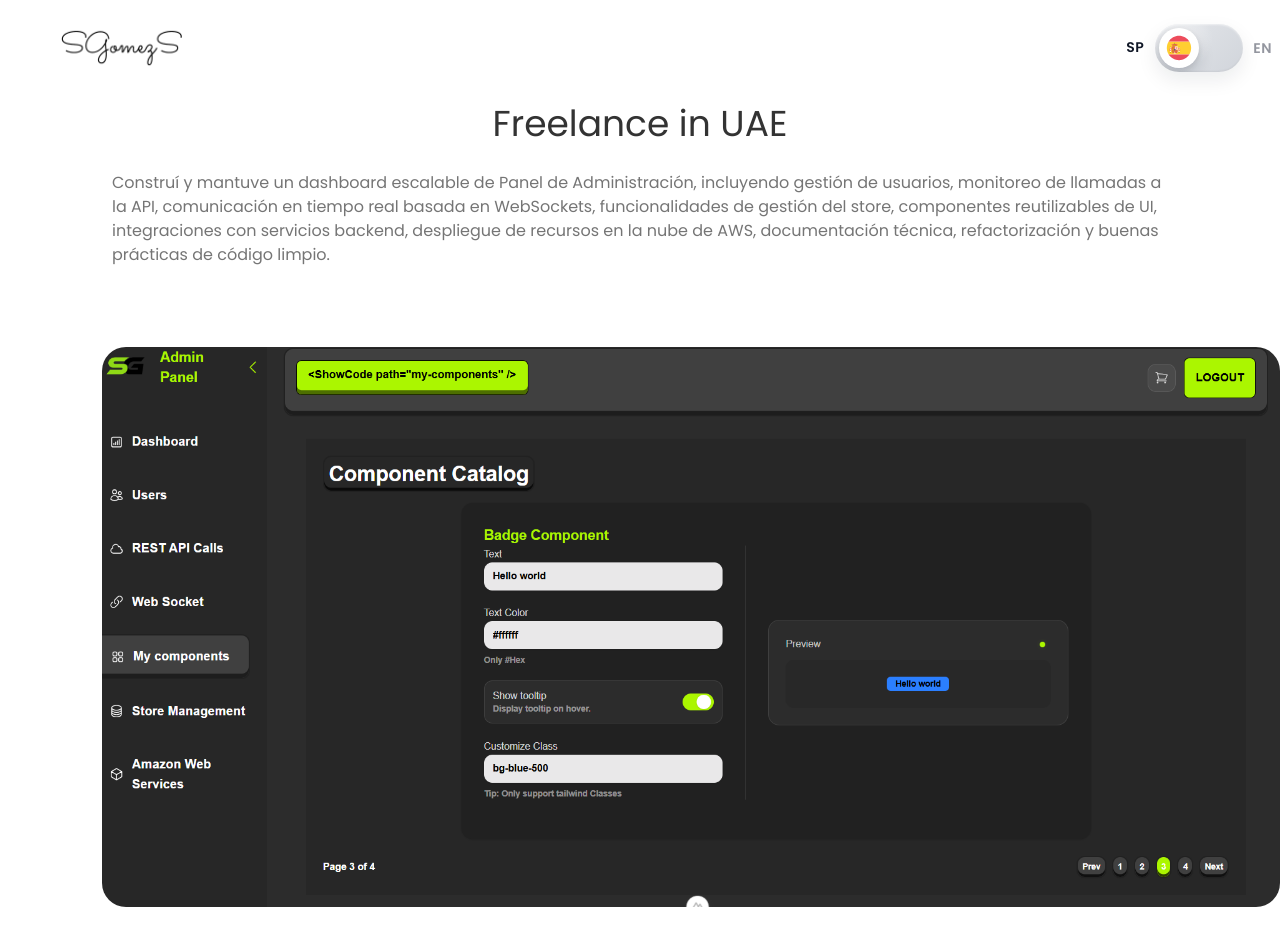
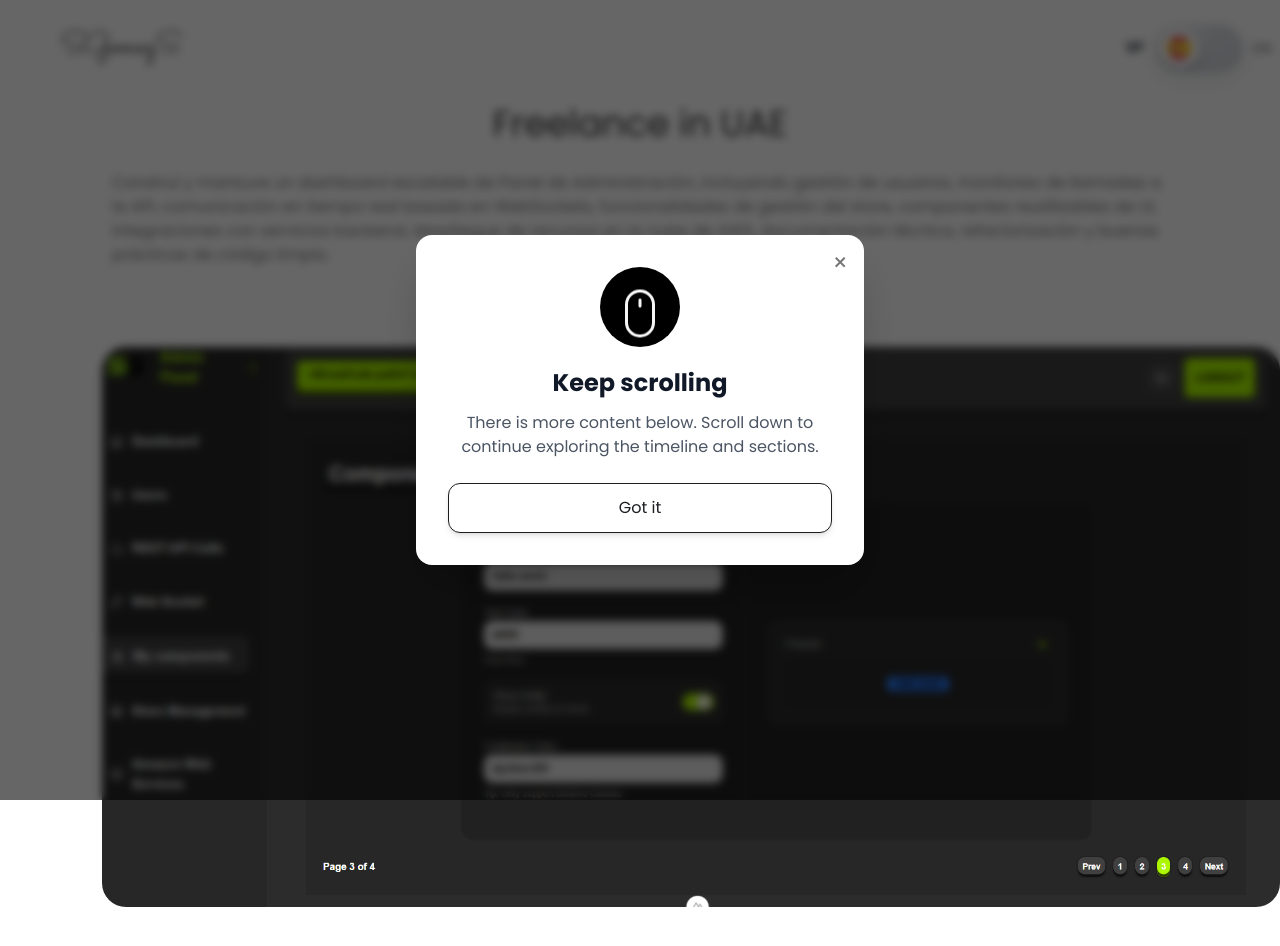
Before and after one commit to sebastiangs23/Portfolio, a React (Vite) app in the folder front/portfolio/: page /experience/freelance in a window 1280 px wide. Shown: the top 946 px of the page. Built offline with nearby package versions, Linux system fonts and the light colour scheme.

Commit message:
feat: mouse modal scrolling & componentization of the Timelineitem

```diff
--- a/front/portfolio/src/components/Background/Background.jsx
+++ b/front/portfolio/src/components/Background/Background.jsx
@@ -2,12 +2,13 @@ import { useEffect, useRef, useState } from "react";
 import { Link } from "react-router-dom";
 import { useLanguage } from "../Language/Language";
 import { FaLaptopCode, FaRegBuilding } from "react-icons/fa";
+import TimelineItem from "./components/TimeLineItem.jsx";
 import "./Background.css";
 
 export default function Background() {
+  const timelineRefs = useRef([]);
+  const { sentences } = useLanguage();
   const [toggleState, setToggleState] = useState(1);
-  const { sentences } = useLanguage();
-  const timelineRefs = useRef([]);
 
   const toggleTab = (index) => {
     setToggleState(index);
@@ -44,38 +45,6 @@ export default function Background() {
       observer.disconnect();
     };
   }, [toggleState, sentences]);
-
-  const TimelineItem = ({
-    children,
-    isLeft,
-    index,
-    refIndex,
-    showEmptyRight = true,
-  }) => {
-    return (
-      <div
-        ref={(el) => setTimelineRef(el, refIndex)}
-        className="training__core-data-content-each timeline-item"
-        style={{ transitionDelay: `${index * 120}ms` }}
-      >
-        {isLeft ? (
-          <div className="timeline-card">{children}</div>
-        ) : (
-          <div className="timeline-spacer" aria-hidden="true"></div>
-        )}
-
-        <div className="timeline-center">
-          <span className="training__timeline-rounder"></span>
-        </div>
-
-        {!isLeft ? (
-          <div className="timeline-card">{children}</div>
-        ) : showEmptyRight ? (
-          <div className="timeline-spacer" aria-hidden="true"></div>
-        ) : null}
-      </div>
-    );
-  };
 
   return (
     <section className="training mt-24" id="background">
@@ -143,6 +112,7 @@ export default function Background() {
                     isLeft={isLeft}
                     index={index}
                     refIndex={index}
+                    setTimelineRef={setTimelineRef}
                   >
                     <div>
                       <h3 className="training__core-title">{job.position}</h3>
@@ -222,6 +192,7 @@ export default function Background() {
                     isLeft={isLeft}
                     index={index}
                     refIndex={100 + index}
+                    setTimelineRef={setTimelineRef}
                   >
                     <div>
                       <h3 className="training__core-title">{item.title}</h3>
@@ -275,6 +246,7 @@ export default function Background() {
                     isLeft={isLeft}
                     index={index}
                     refIndex={200 + index}
+                    setTimelineRef={setTimelineRef}
                   >
                     <div>
                       <h3 className="training__core-title flex items-center gap-2">
--- a/front/portfolio/src/components/Background/components/JobDetails.jsx
+++ b/front/portfolio/src/components/Background/components/JobDetails.jsx
@@ -1,5 +1,6 @@
 import { useEffect } from "react";
 import SliderJob from "./sliderJob";
+import ScrollHintModal from "./ScrollHintModal";
 
 export default function JobDetails({title, slides, typeSlider, descriptions }) {
 
@@ -8,6 +9,8 @@ export default function JobDetails({title, slides, typeSlider, descriptions }) {
     }, [])
     return (
         <div>
+
+            <ScrollHintModal />
             <h2 className="section__title">{title}</h2>
 
             <div className="flex align-center justify-center md:pt-5 pt-2 md:px-28 px-4 md:text-base text-sm" >
--- /dev/null
+++ b/front/portfolio/src/components/Background/components/ScrollHintModal.css
@@ -0,0 +1,20 @@
+@keyframes mouseScrollHint {
+  0% {
+    transform: translateY(-6px);
+    opacity: 0.7;
+  }
+
+  50% {
+    transform: translateY(8px);
+    opacity: 1;
+  }
+
+  100% {
+    transform: translateY(-6px);
+    opacity: 0.7;
+  }
+}
+
+.animate-scroll-down {
+  animation: mouseScrollHint 1.3s ease-in-out infinite;
+}
--- /dev/null
+++ b/front/portfolio/src/components/Background/components/ScrollHintModal.jsx
@@ -0,0 +1,65 @@
+import { useEffect, useState } from "react";
+import { BsMouse } from "react-icons/bs";
+import "./ScrollHintModal.css";
+
+
+export default function ScrollHintModal() {
+  const [isOpen, setIsOpen] = useState(false);
+
+  useEffect(() => {
+    const hasSeenHint = localStorage.getItem("hasSeenScrollHint");
+
+    if (!hasSeenHint) {
+      const timer = setTimeout(() => {
+        setIsOpen(true);
+      }, 800);
+
+      return () => clearTimeout(timer);
+    }
+  }, []);
+
+  const handleClose = () => {
+    localStorage.setItem("hasSeenScrollHint", "true");
+    setIsOpen(false);
+  };
+
+  if (!isOpen) return null;
+
+  return (
+    <div className="fixed inset-0 z-[9999] flex items-center justify-center bg-black/60 px-4 backdrop-blur-sm">
+      <div className="relative w-full max-w-sm rounded-2xl bg-white p-6 text-center shadow-2xl sm:max-w-md sm:p-8">
+        <button
+          type="button"
+          onClick={handleClose}
+          className="absolute right-4 top-4 text-2xl leading-none text-black-400 transition hover:text-gray-700"
+          aria-label="Close modal"
+        >
+          ×
+        </button>
+
+        <div className="mx-auto mb-5 flex h-16 w-16 items-center justify-center rounded-full bg-black sm:h-20 sm:w-20">
+          <div className="animate-scroll-down text-4xl text-white sm:text-5xl">
+            <BsMouse />
+          </div>
+        </div>
+
+        <h3 className="mb-3 text-xl font-bold text-gray-900 sm:text-2xl">
+          Keep scrolling
+        </h3>
+
+        <p className="mb-6 text-sm leading-relaxed text-gray-600 sm:text-base">
+          There is more content below. Scroll down to continue exploring the
+          timeline and sections.
+        </p>
+
+        <button
+          type="button"
+          onClick={handleClose}
+          className="w-full rounded-xl hover-style_v2 hover-style_v2--normal px-5 py-3 text-sm  shadow-md transition sm:text-base"
+        >
+          Got it
+        </button>
+      </div>
+    </div>
+  );
+}
--- /dev/null
+++ b/front/portfolio/src/components/Background/components/TimeLineItem.jsx
@@ -0,0 +1,34 @@
+import { useRef } from "react";
+
+export default function TimelineItem({
+  children,
+  isLeft,
+  index,
+  refIndex,
+  showEmptyRight = true,
+  setTimelineRef,
+}) {
+  return (
+    <div
+      ref={(el) => setTimelineRef?.(el, refIndex)}
+      className="training__core-data-content-each timeline-item"
+      style={{ transitionDelay: `${index * 120}ms` }}
+    >
+      {isLeft ? (
+        <div className="timeline-card">{children}</div>
+      ) : (
+        <div className="timeline-spacer" aria-hidden="true"></div>
+      )}
+
+      <div className="timeline-center">
+        <span className="training__timeline-rounder"></span>
+      </div>
+
+      {!isLeft ? (
+        <div className="timeline-card">{children}</div>
+      ) : showEmptyRight ? (
+        <div className="timeline-spacer" aria-hidden="true"></div>
+      ) : null}
+    </div>
+  );
+}
```
